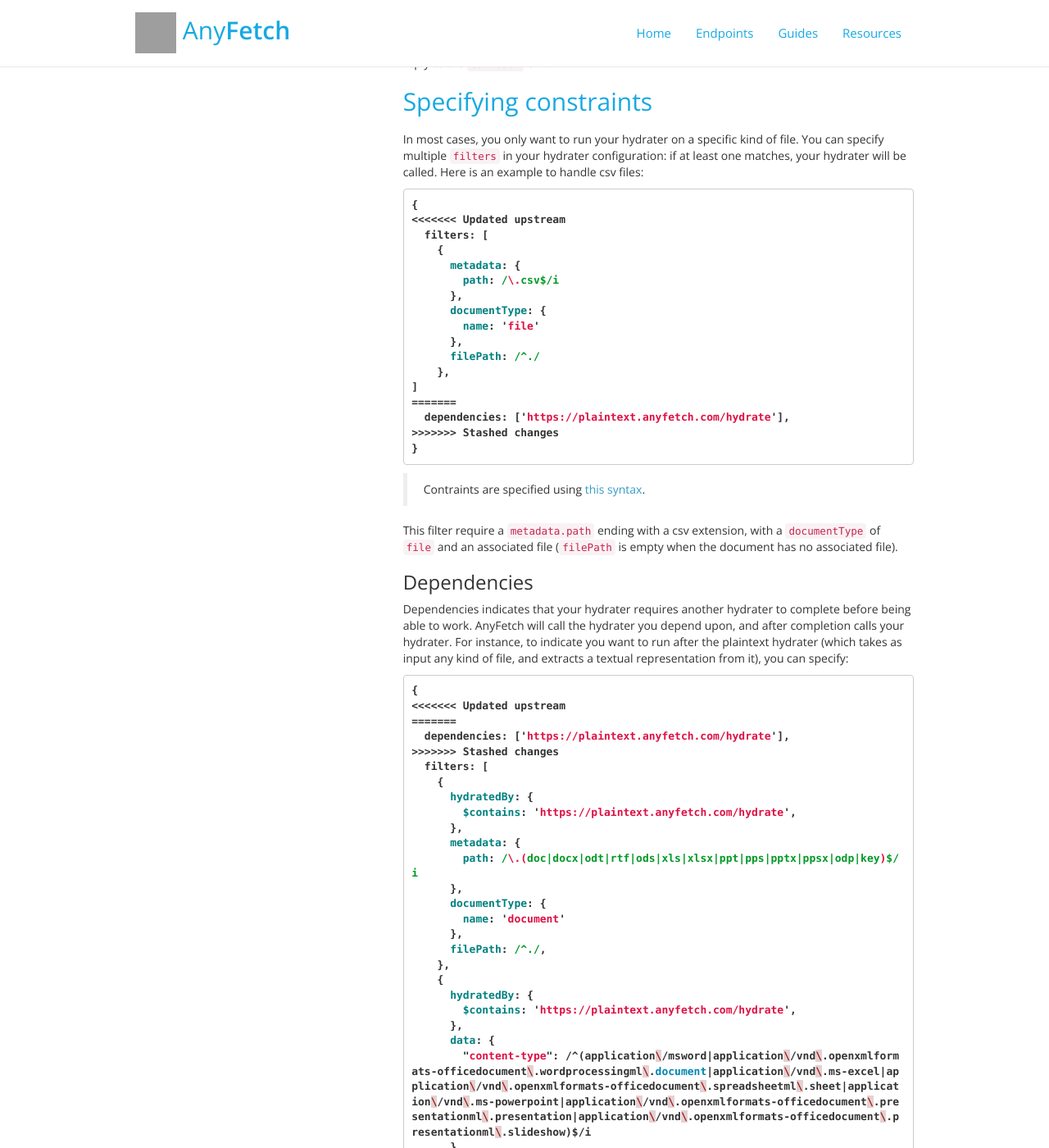
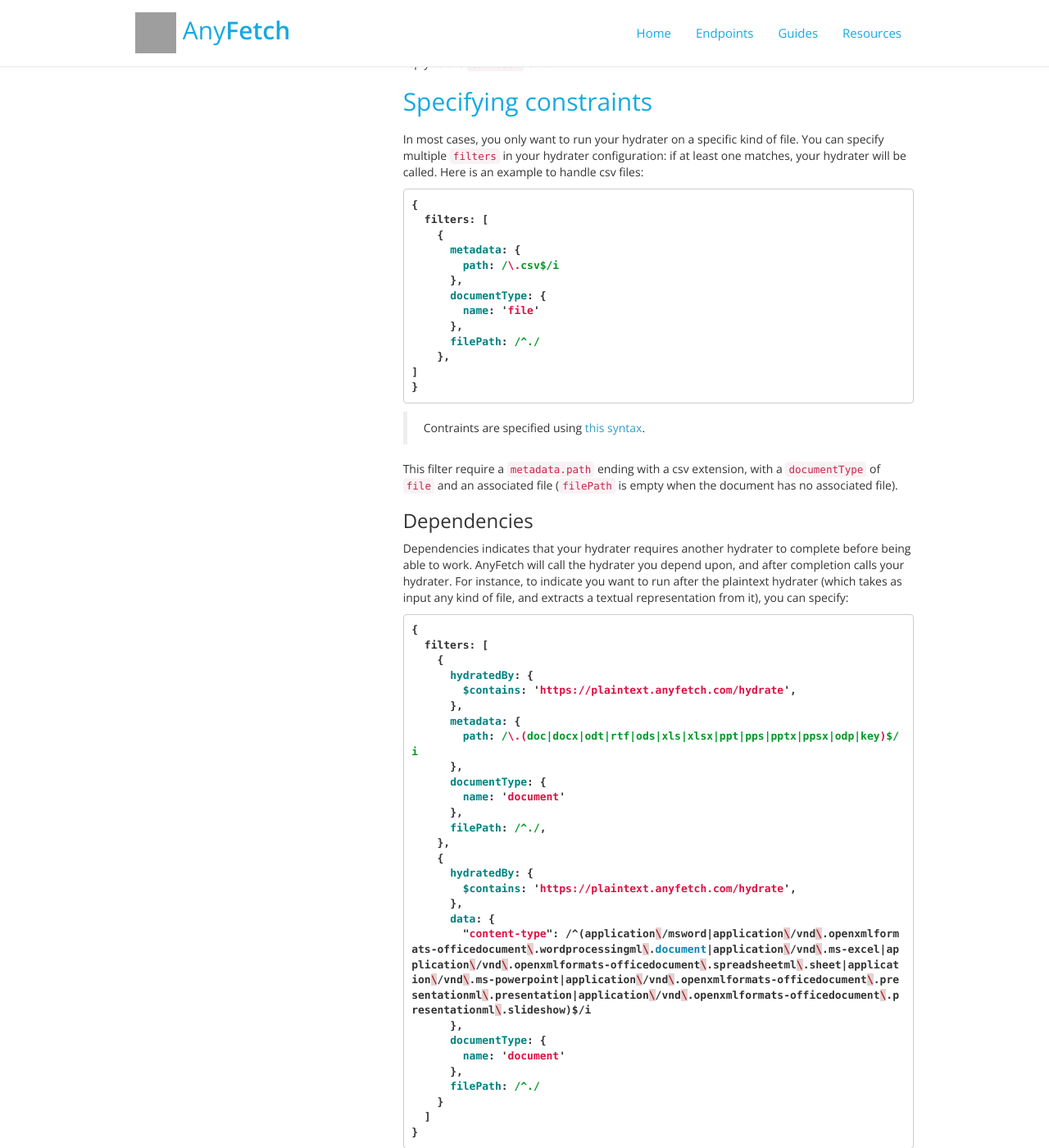
Before and after one commit to AnyFetch/developers.anyfetch.com, a Jekyll site: the page built from guides/creating/hydrater.md, in a window 1280 px wide and 1400 px high, scrolled down 653 px. Shown: the whole window at 82% size. Built offline with Jekyll 4.4.1, drawn with Linux system fonts in a browser that asks for light colours; nearby versions of some CDN libraries; Markdown is read by kramdown in place of the engine named in the settings; grey boxes are pictures that could not be loaded.

````diff
--- a/guides/creating/hydrater.md
+++ b/guides/creating/hydrater.md
@@ -22,7 +22,6 @@
 
 ```javascript
 {
-<<<<<<< Updated upstream
   filters: [
     {
       metadata: {
@@ -34,9 +33,6 @@
       filePath: /^./
     },
 ]
-=======
-  dependencies: ['https://plaintext.anyfetch.com/hydrate'],
->>>>>>> Stashed changes
 }
 ```
 
@@ -49,10 +45,6 @@
 
 ```javascript
 {
-<<<<<<< Updated upstream
-=======
-  dependencies: ['https://plaintext.anyfetch.com/hydrate'],
->>>>>>> Stashed changes
   filters: [
     {
       hydratedBy: {
````
